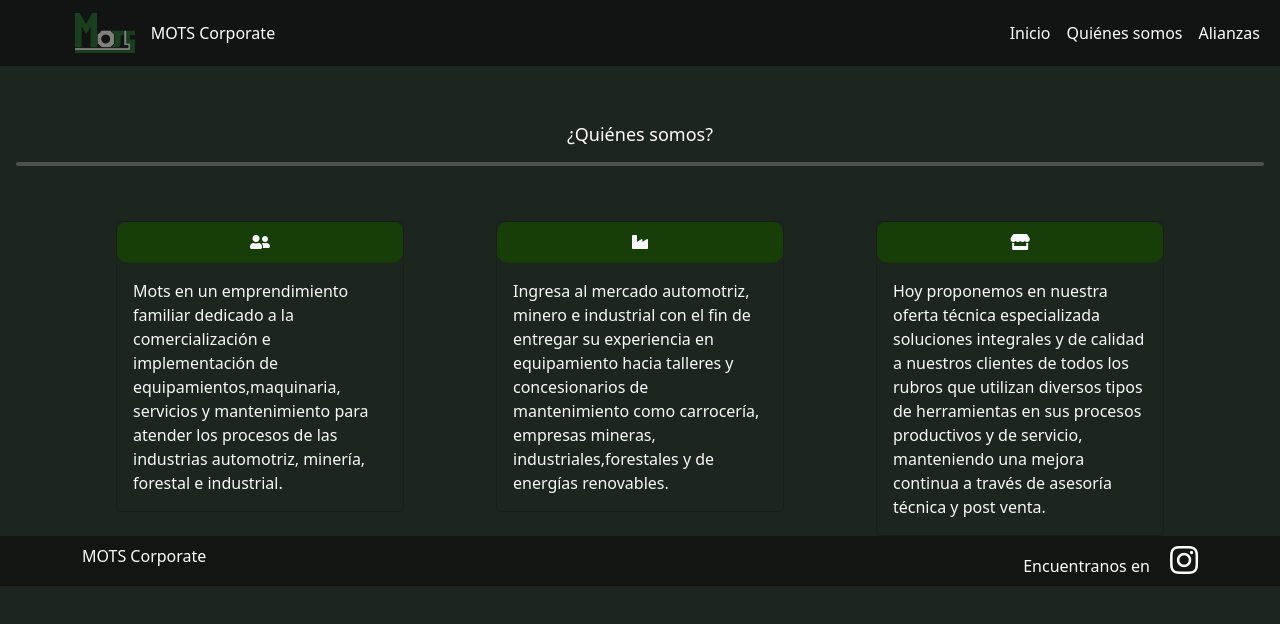
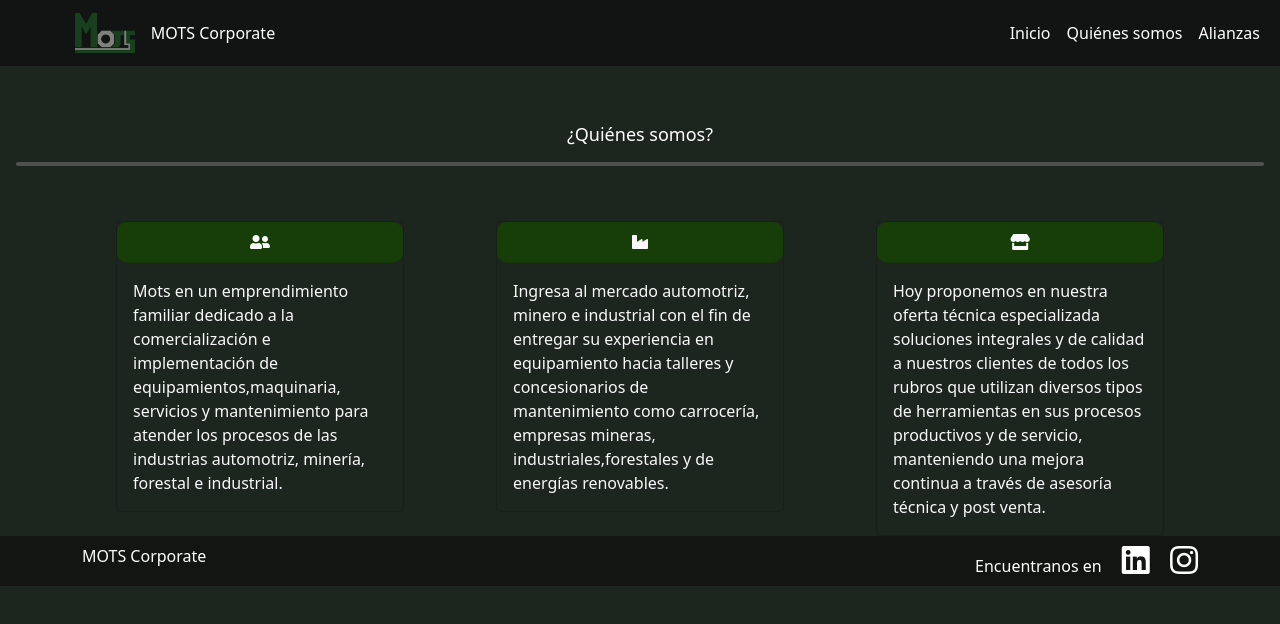
Before and after one commit to gustavomena/mots, a plain HTML site: page index.html in a window 1280 px wide. Drawn offline with nearby package versions, Linux system fonts and the light colour scheme.

Commit message:
adding linkedin

```diff
--- a/index.html
+++ b/index.html
@@ -197,10 +197,11 @@
             <span class="col-3 ">MOTS Corporate</span>
             <span class="col-9 text-end">
                 <!-- <a href="https://github.com"><i class="fab fa-github-square fa-2x"></i></a>
-                <a href="https://www.linkedin.com"><i class="fab fa-linkedin fa-2x"></i></a>
+
                 <a href="https://twitter.com"><i class="fab fa-twitter-square fa-2x"></i></a>
                 <a href="https://www.facebook.com"><i class="fab fa-facebook fa-2x"></i></a>  -->
             Encuentranos en
+            <a href="https://www.linkedin.com/company/mots-spa"><i class="fab fa-linkedin fa-2x"></i></a>
                 <a href="https://www.instagram.com/mots.chile"><i class="fab fa-instagram fa-2x"></i></a></span>
         </div>
         </div>
```
